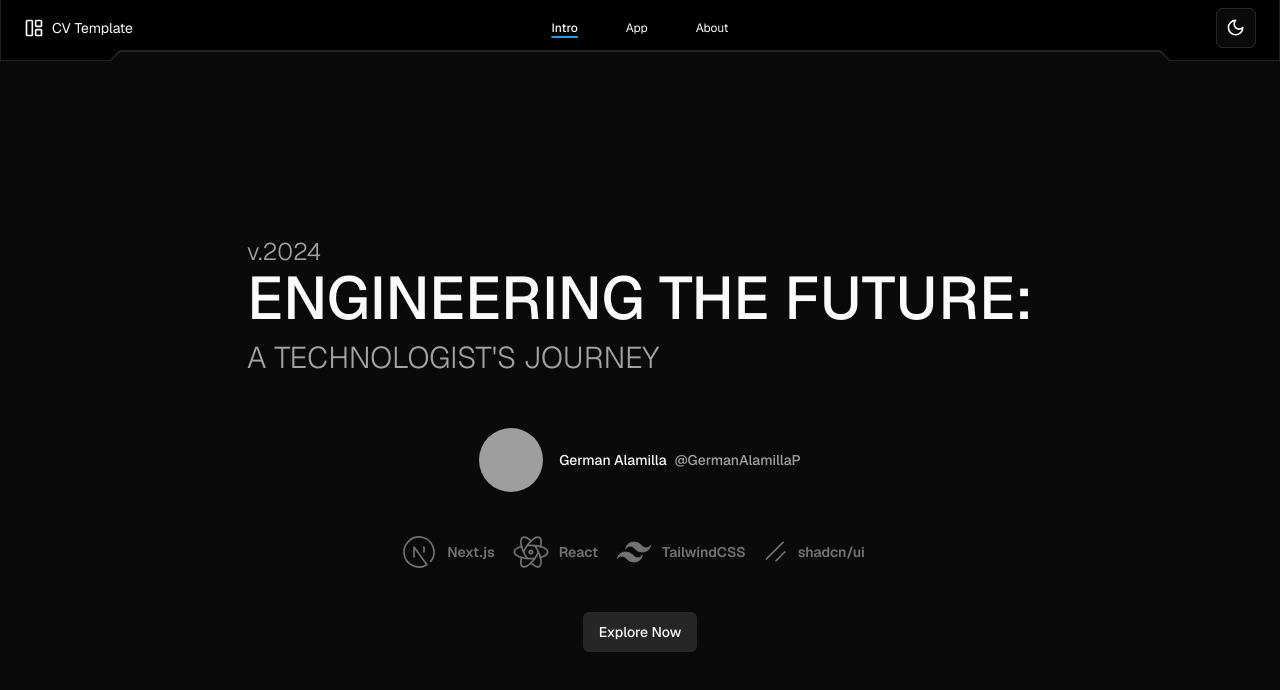
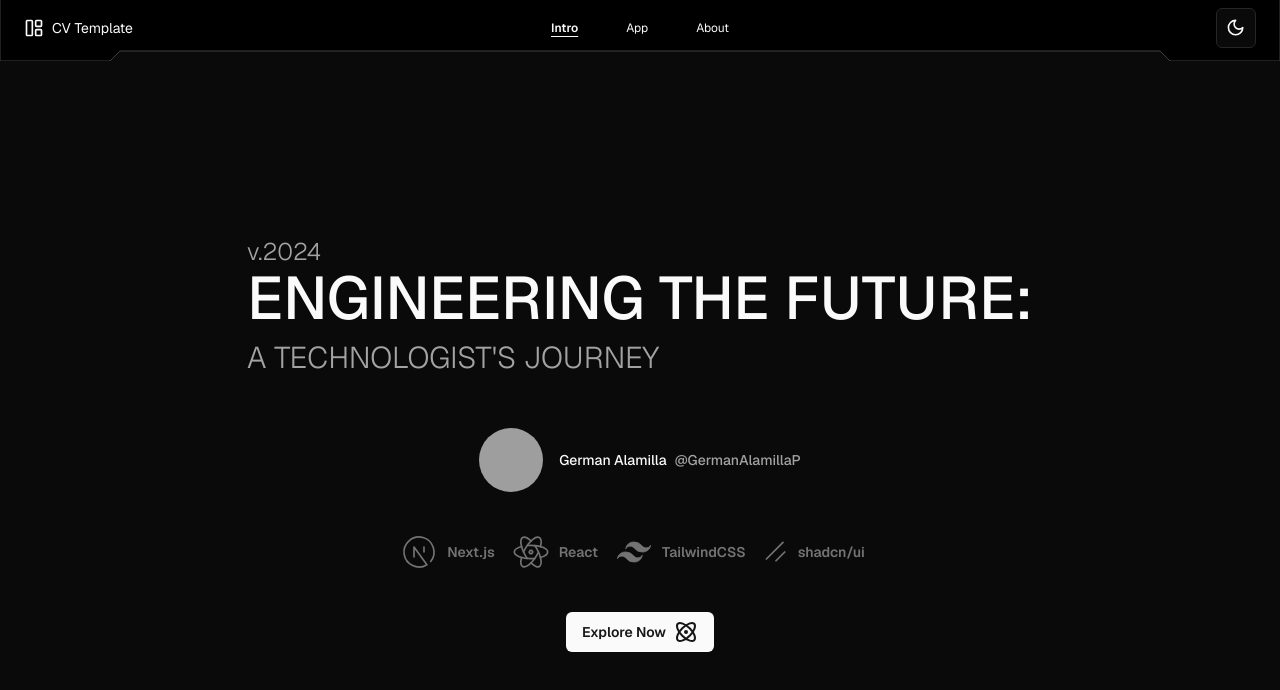
Before and after one commit to gap689/cv, a Next.js app: page / in a window 1280 px wide. Shown: the top 690 px of the page. Built offline with nearby package versions, Linux system fonts and the light colour scheme; grey boxes are pictures that could not be loaded.

Commit message:
style corrections

```diff
--- a/app/page.tsx
+++ b/app/page.tsx
@@ -1,6 +1,7 @@
 import { Button } from '@/components/ui/button'
 import { RESUME_DATA } from '@/data/resume-data'
 import Link from 'next/link'
+import {Atom} from "lucide-react"
 
 export default function Home() {
   return (
@@ -54,8 +55,9 @@ export default function Home() {
       </div>
 
       <Link href="/app">
-        <Button variant="secondary" >
-          Explore Now
+        <Button variant="default" className="flex items-center">
+          <span className="dark:font-semibold">Explore Now</span>
+          <Atom className="w-6 h-6 ml-2"/>
         </Button>
       </Link>
     </main>
--- a/components/navigation/top-nav.tsx
+++ b/components/navigation/top-nav.tsx
@@ -98,31 +98,27 @@ const TopNavigation = () => {
             <div className='flex items-center w-full'>
               <LayoutPanelLeft className='sm:flex hidden w-5 h-5'/>
               <p className='text-sm hidden sm:flex ml-2'>CV Template</p>
-              { pathname.startsWith("/app") &&
-                <>
-                  <MobileSidebar/>
-                </>
-              }
+              <MobileSidebar/>
             </div>
             <div className='w-full'>
               <ul className='flex items-center justify-center space-x-1 sm:space-x-4 text-xs'>
                 <ol>
                   <Link href="/">
-                    <Button variant="link" className={cn('text-xs font-normal', pathname==="/" && "font-medium underline decoration-sky-500 decoration-2")}>
+                    <Button variant="link" className={cn('text-xs font-normal', pathname==="/" && "font-semibold underline")}>
                       Intro
                     </Button>
                   </Link>
                 </ol>
                 <ol>
                   <Link href="/app">
-                    <Button variant="link" className={cn('text-xs font-normal', pathname.startsWith("/app") && "font-medium underline decoration-sky-500 decoration-2")}>
+                    <Button variant="link" className={cn('text-xs font-normal', pathname.startsWith("/app") && "font-semibold underline")}>
                       App
                     </Button>
                   </Link>
                 </ol>
                 <ol>
                   <Link href="/about">
-                    <Button variant="link" className={cn('text-xs font-normal', pathname==="/about" && "font-medium underline decoration-sky-500 decoration-2")}>
+                    <Button variant="link" className={cn('text-xs font-normal', pathname==="/about" && "font-semibold underline ")}>
                       About
                     </Button>
                   </Link>
```
